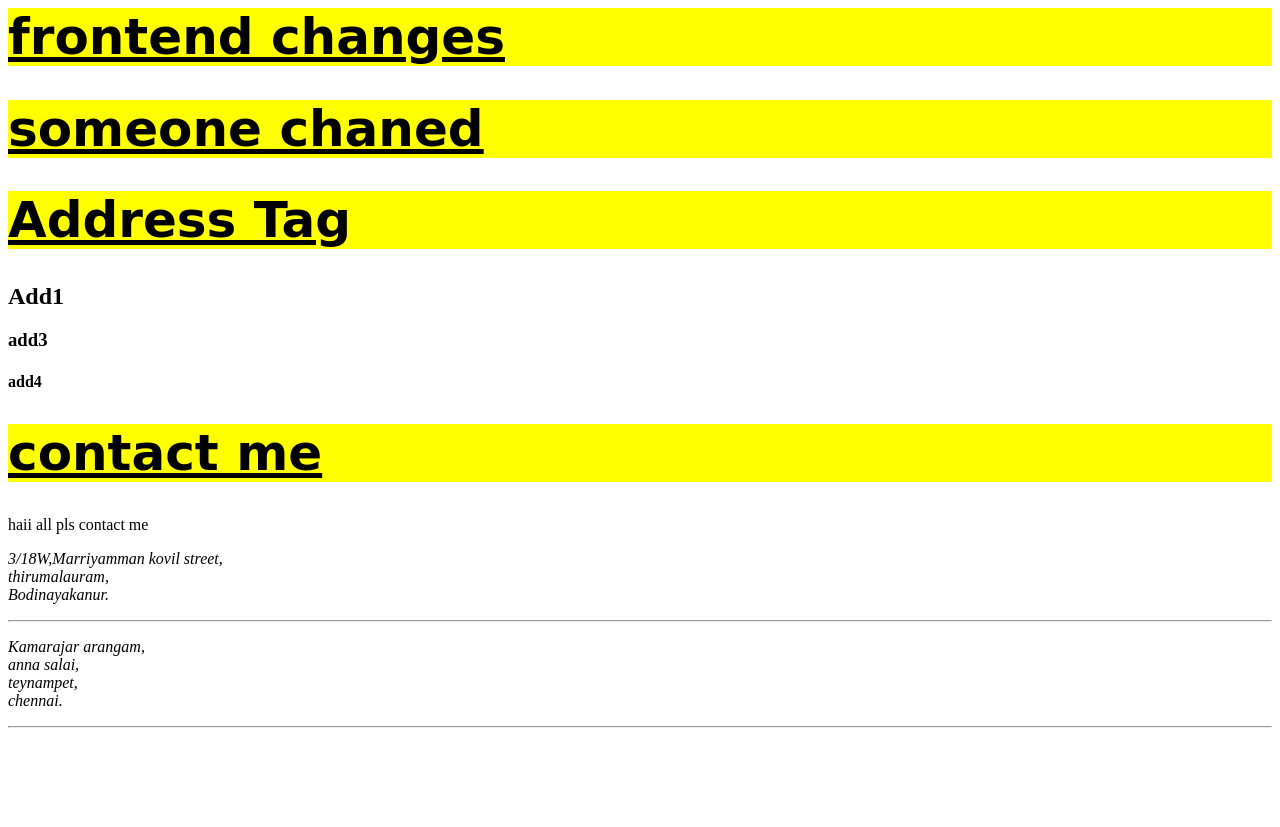
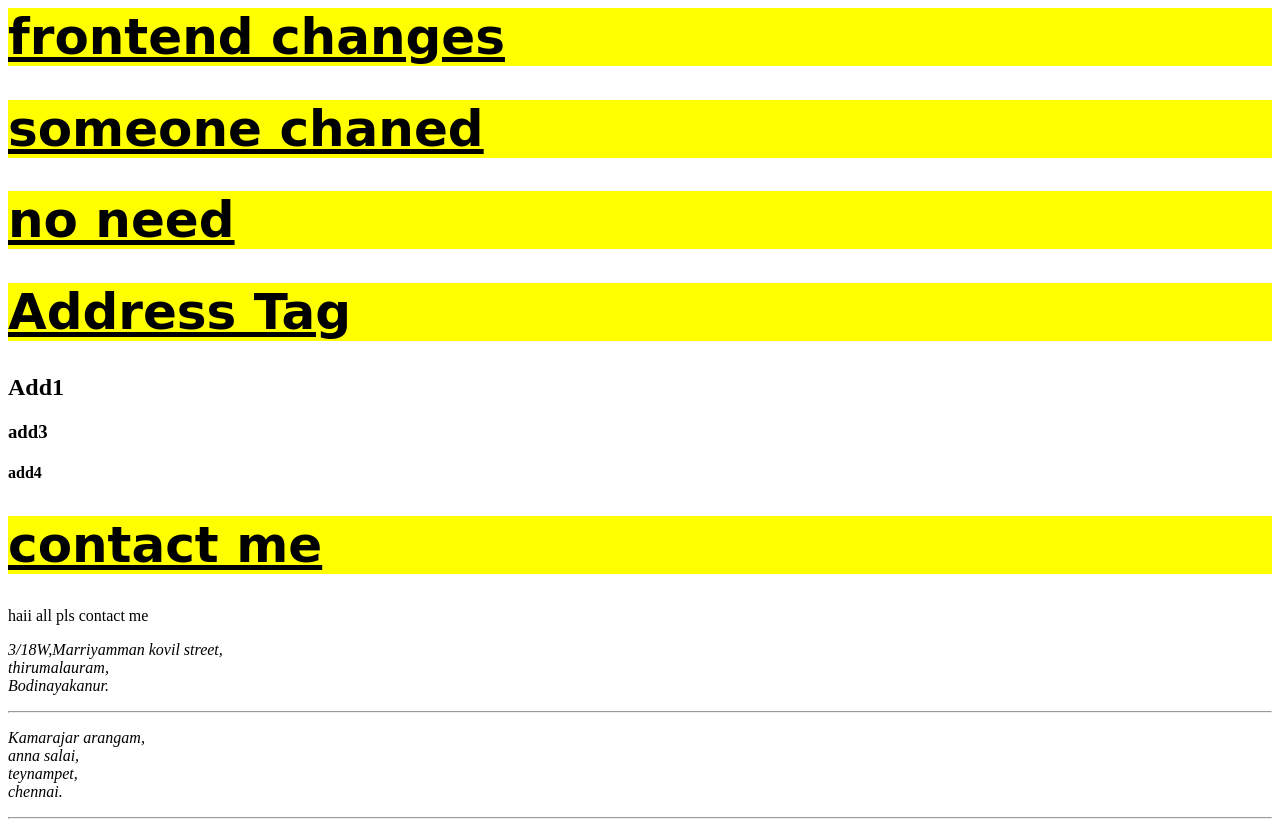
Before and after one commit to Sindhupriya-G/repo1, a plain HTML site: page index.html in a window 1280 px wide. Before the commit the page ends 800 px from the top, so only its background shows below. Drawn offline with Linux system fonts and the light colour scheme; files that its build step writes are made by us from their sources.

Commit message:
conflict index.html

```diff
--- a/index.html
+++ b/index.html
@@ -5,6 +5,7 @@
  <body>
     <h1>frontend changes</h1>
      <h1>someone chaned</h1>
+     <h1>no need</h1>
  <h1>Address Tag</h1>
  <h2>Add1</h2>
  <h3>add3</h3>
```
